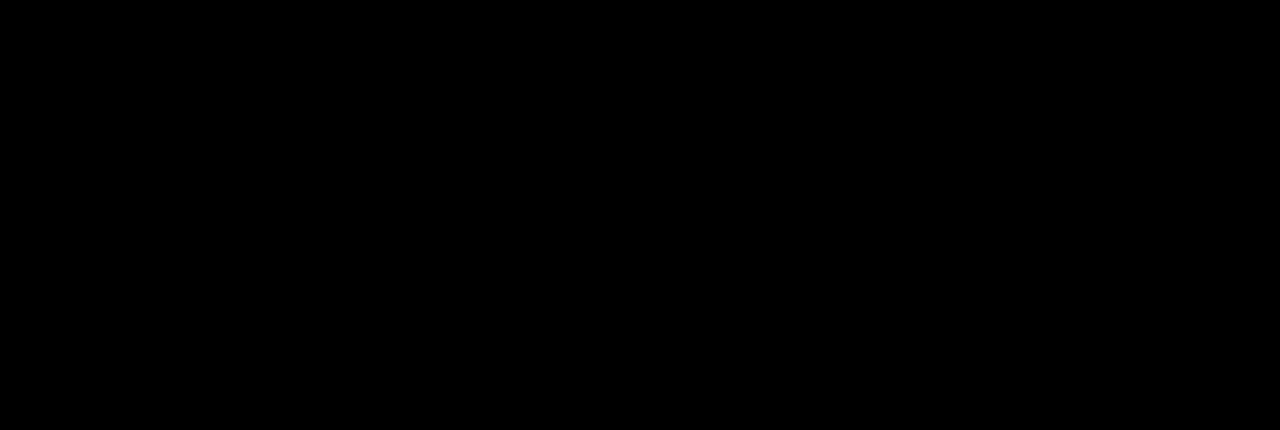
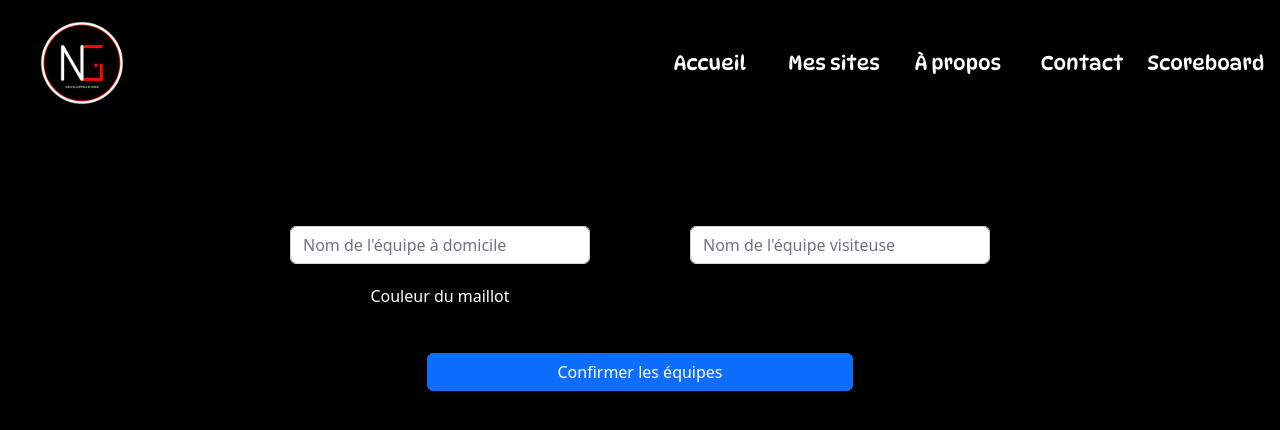
Before and after one commit to Nico578/Projet-React, a React (Create React App) app: page /Scoreboard in a window 1280 px wide. Shown: the top 430 px of the page. Built offline with nearby package versions, Linux system fonts and the light colour scheme.

Commit message:
Début de scoreboard

```diff
--- a/src/components/Navigation.js
+++ b/src/components/Navigation.js
@@ -47,6 +47,12 @@
               >
                 <li>Contact</li>
               </NavLink>
+              <NavLink
+                to="/Scoreboard"
+                className={(nav) => (nav.isActive ? "nav-active" : "")}
+              >
+                <li>Scoreboard</li>
+              </NavLink>
             </ul>
           </div>
         </div>
--- a/src/pages/Scoreboard.js
+++ b/src/pages/Scoreboard.js
@@ -1,11 +1,38 @@
-import React from 'react';
+import React from "react";
+import Navigation from "../components/Navigation";
 
 const Scoreboard = () => {
-    return (
-        <div className='scoreboard'>
-
-        </div>
-    );
+  return (
+    <div className="scoreboard">
+      <Navigation />
+      <div className="teamName">
+        <form className="teamHome">
+          <input
+            class="form-control"
+            type="text"
+            placeholder="Nom de l'équipe à domicile"
+            aria-label="Nom de l'équipe à domicile"
+          />
+          <label for="exampleColorInput" class="form-colorHome">
+            Couleur du maillot
+          </label>
+        </form>
+        <form className="teamVisitor">
+          <input
+            class="form-control"
+            type="text"
+            placeholder="Nom de l'équipe visiteuse"
+            aria-label="Nom de l'équipe visiteuse"
+          />
+        </form>
+      </div>
+      <div class="col-4 btnsubmit">
+        <button class="btn btn-primary" type="submit">
+          Confirmer les équipes
+        </button>
+      </div>
+    </div>
+  );
 };
 
 export default Scoreboard;
--- a/src/style/index.scss
+++ b/src/style/index.scss
@@ -1,3 +1,4 @@
 @import "./settings";
 @import "./components/navigation";
+@import "./pages/scoreboard";
 @import "./pages/home"
--- /dev/null
+++ b/src/style/pages/_scoreboard.scss
@@ -0,0 +1,26 @@
+.scoreboard {
+
+    .teamName {
+        display: flex;
+        max-width: 800px;
+        margin: auto;
+        margin-top: 100px;
+
+        form {
+            padding: 0 50px;
+        }
+    }
+
+    .form-colorHome, .form-colorVisitor {
+        margin:  20px auto;
+        text-align: center;
+    }
+
+
+
+    .btnsubmit {
+        margin: 25px auto;
+    }
+
+
+}
```
